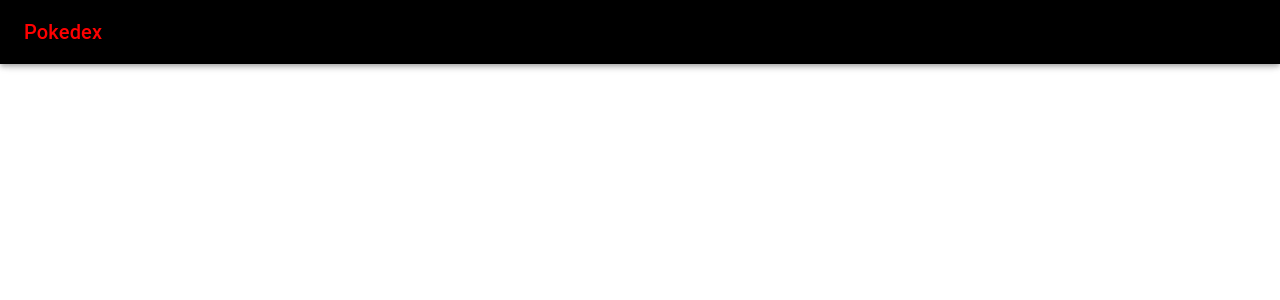
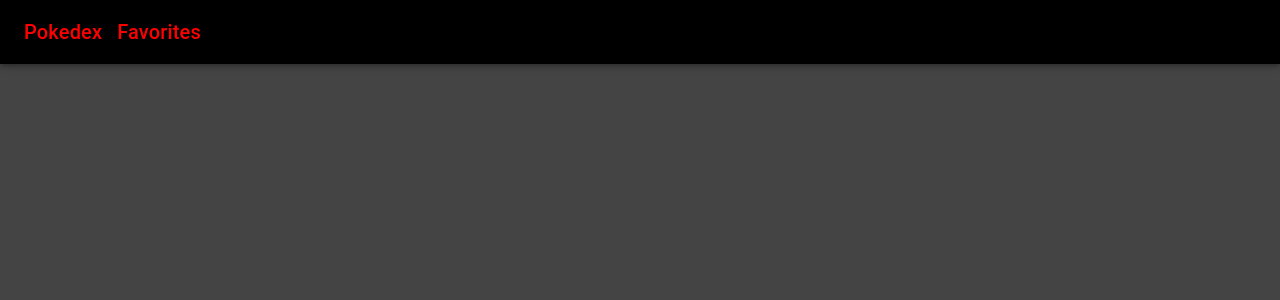
Before and after one commit to josephkem/Pokedex-app, a React (Create React App) app: page /favorites in a window 1280 px wide. Shown: the top 300 px of the page. Built offline with nearby package versions, Linux system fonts and the light colour scheme.

Commit message:
Created Favorites page with styling and connect it to the redux store

```diff
--- a/src/App.js
+++ b/src/App.js
@@ -6,6 +6,7 @@ import PokemonDetails from "./pages/PokemonDetails";
 import { Provider } from "react-redux";
 import { PersistGate } from "redux-persist/integration/react";
 import { store, persistor } from "./redux/store";
+import Favorites from "./pages/Favorites";
 
 function App() {
   return (
@@ -14,6 +15,7 @@ function App() {
         <Router>
           <Navigator />
           <Route exact path="/" component={Pokedex} />
+          <Route exact path="/favorites" component={Favorites} />
           <Route exact path="/pokemon/:id" component={PokemonDetails} />
         </Router>
       </PersistGate>
--- a/src/components/Navigator.js
+++ b/src/components/Navigator.js
@@ -27,6 +27,15 @@ const Navigator = () => {
             Pokedex
           </Typography>
         </Link>
+        <Link to="/favorites" className={classes.link}>
+          <Typography
+            className={classes.title}
+            variant="h6"
+            style={{ marginLeft: 15 }}
+          >
+            Favorites
+          </Typography>
+        </Link>
       </Toolbar>
     </AppBar>
   );
--- /dev/null
+++ b/src/pages/Favorites.js
@@ -0,0 +1,43 @@
+import { Box, withStyles, Grid } from "@material-ui/core";
+import React, { Component } from "react";
+import { connect } from "react-redux";
+import PokemonCard from "../components/PokemonCard";
+
+const styles = (theme) => ({
+  pokedexContainer: {
+    height: "100vh",
+    backgroundColor: "rgb(68,68,68)",
+    paddingTop: 80,
+  },
+});
+
+export class Favorites extends Component {
+  render() {
+    const { classes, favorites } = this.props;
+    return (
+      <Box>
+        <Grid container spacing={2} className={classes.pokedexContainer}>
+          {favorites.map((pokemon) => {
+            return (
+              <PokemonCard
+                pokemon={pokemon}
+                key={pokemon.id}
+                image={pokemon.sprites.front_default}
+              />
+            );
+          })}
+        </Grid>
+      </Box>
+    );
+  }
+}
+
+const mapStateToProps = (state) => ({
+  favorites: state.favorites,
+});
+
+const mapDispatchToProps = (dispatch) => ({});
+
+export default withStyles(styles)(
+  connect(mapStateToProps, mapDispatchToProps)(Favorites)
+);
```
